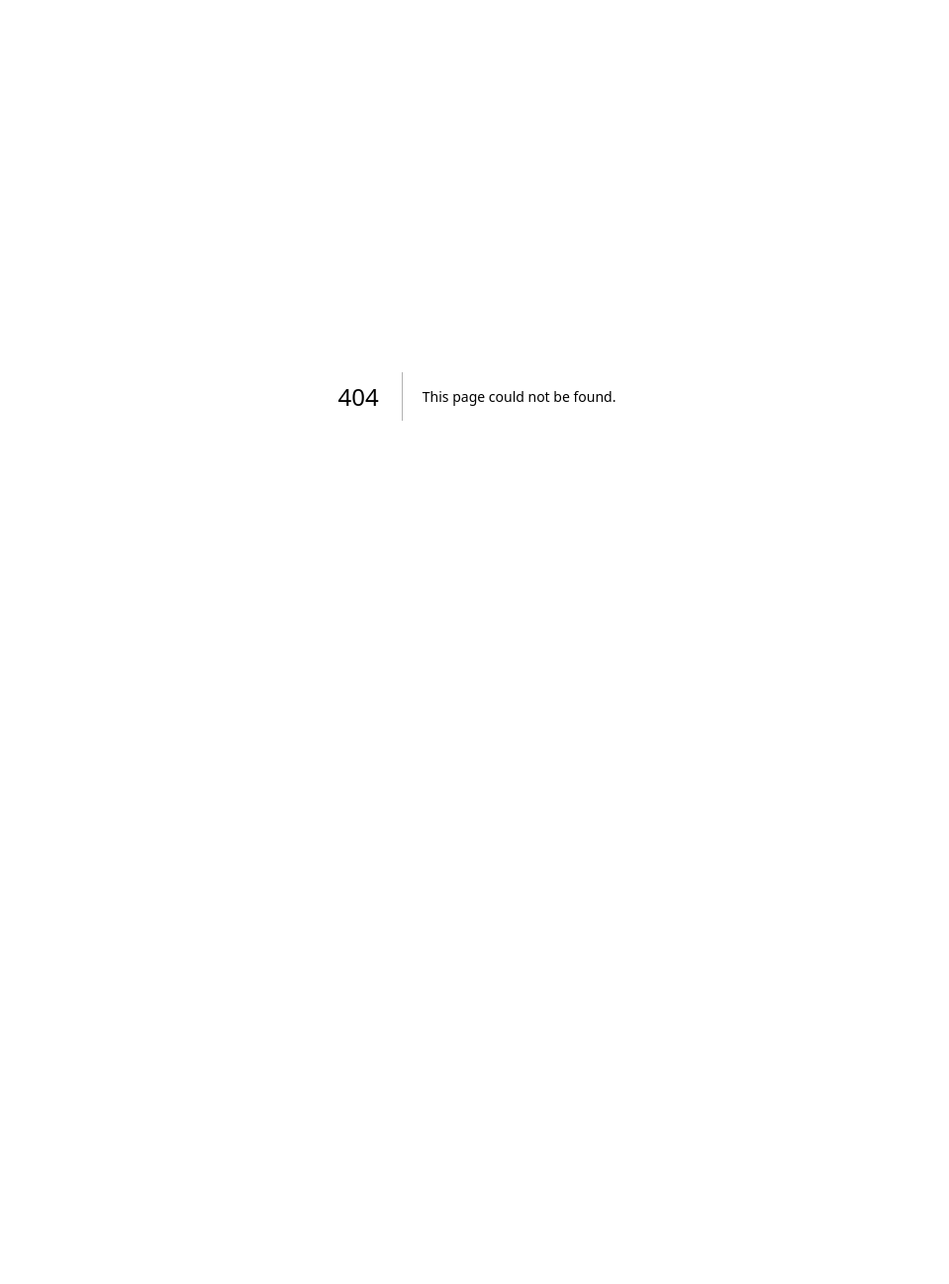
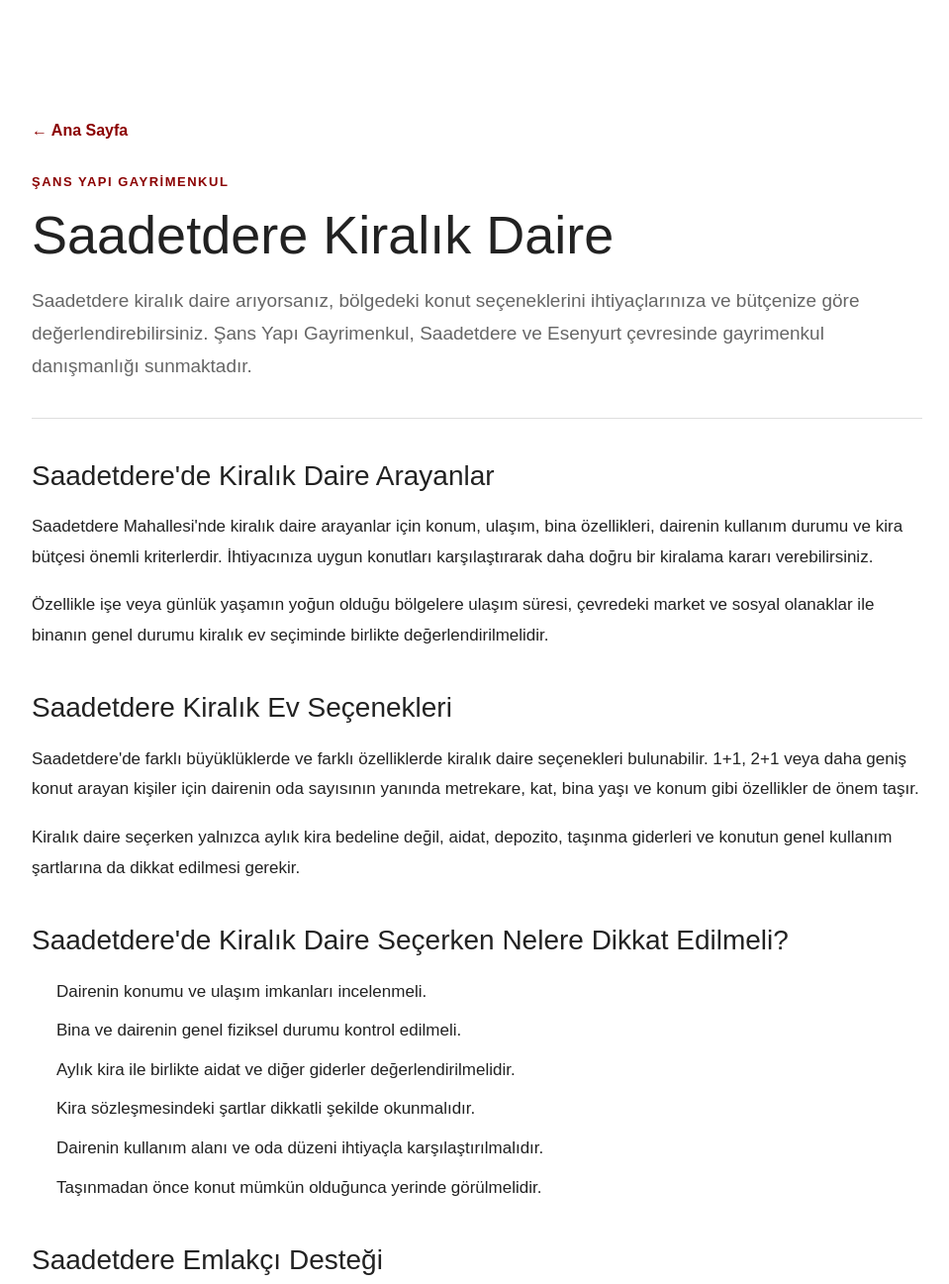
Before and after one commit to sudesolmaz1412/sansemlak, a Next.js app: page /saadetdere-kiralik-daire in a window 1280 px wide. Before the commit this address had no page. Shown: the top 1297 px of the page at 99% size, without its empty margins (158-1117 px from the left). Before the commit the page ends 800 px from the top, so only its background shows below. Built offline with nearby package versions, Linux system fonts and the light colour scheme.

Commit message:
Saadetdere kiralik daire SEO sayfasi eklendi

```diff
--- /dev/null
+++ b/app/saadetdere-kiralik-daire/page.tsx
@@ -0,0 +1,259 @@
+import Link from "next/link";
+import type { Metadata } from "next";
+
+export const metadata: Metadata = {
+  title: "Saadetdere Kiralık Daire | Şans Yapı Gayrimenkul",
+  description:
+    "Saadetdere kiralık daire arıyorsanız Şans Yapı Gayrimenkul ile bölgedeki kiralık ev ve daire seçeneklerini değerlendirin. Saadetdere emlakçı ve gayrimenkul danışmanlığı.",
+  alternates: {
+    canonical: "https://sansyapiemlak.com/saadetdere-kiralik-daire",
+  },
+};
+
+export default function SaadetdereKiralikDairePage() {
+  return (
+    <main className="page">
+      <div className="container">
+        <Link href="/" className="back">
+          ← Ana Sayfa
+        </Link>
+
+        <header>
+          <span className="eyebrow">ŞANS YAPI GAYRİMENKUL</span>
+          <h1>Saadetdere Kiralık Daire</h1>
+          <p className="lead">
+            Saadetdere kiralık daire arıyorsanız, bölgedeki konut seçeneklerini
+            ihtiyaçlarınıza ve bütçenize göre değerlendirebilirsiniz. Şans Yapı
+            Gayrimenkul, Saadetdere ve Esenyurt çevresinde gayrimenkul
+            danışmanlığı sunmaktadır.
+          </p>
+        </header>
+
+        <section>
+          <h2>Saadetdere'de Kiralık Daire Arayanlar</h2>
+          <p>
+            Saadetdere Mahallesi'nde kiralık daire arayanlar için konum,
+            ulaşım, bina özellikleri, dairenin kullanım durumu ve kira bütçesi
+            önemli kriterlerdir. İhtiyacınıza uygun konutları karşılaştırarak
+            daha doğru bir kiralama kararı verebilirsiniz.
+          </p>
+          <p>
+            Özellikle işe veya günlük yaşamın yoğun olduğu bölgelere ulaşım
+            süresi, çevredeki market ve sosyal olanaklar ile binanın genel
+            durumu kiralık ev seçiminde birlikte değerlendirilmelidir.
+          </p>
+        </section>
+
+        <section>
+          <h2>Saadetdere Kiralık Ev Seçenekleri</h2>
+          <p>
+            Saadetdere'de farklı büyüklüklerde ve farklı özelliklerde kiralık
+            daire seçenekleri bulunabilir. 1+1, 2+1 veya daha geniş konut
+            arayan kişiler için dairenin oda sayısının yanında metrekare,
+            kat, bina yaşı ve konum gibi özellikler de önem taşır.
+          </p>
+          <p>
+            Kiralık daire seçerken yalnızca aylık kira bedeline değil, aidat,
+            depozito, taşınma giderleri ve konutun genel kullanım şartlarına
+            da dikkat edilmesi gerekir.
+          </p>
+        </section>
+
+        <section>
+          <h2>Saadetdere'de Kiralık Daire Seçerken Nelere Dikkat Edilmeli?</h2>
+          <ul>
+            <li>Dairenin konumu ve ulaşım imkanları incelenmeli.</li>
+            <li>Bina ve dairenin genel fiziksel durumu kontrol edilmeli.</li>
+            <li>Aylık kira ile birlikte aidat ve diğer giderler değerlendirilmelidir.</li>
+            <li>Kira sözleşmesindeki şartlar dikkatli şekilde okunmalıdır.</li>
+            <li>Dairenin kullanım alanı ve oda düzeni ihtiyaçla karşılaştırılmalıdır.</li>
+            <li>Taşınmadan önce konut mümkün olduğunca yerinde görülmelidir.</li>
+          </ul>
+        </section>
+
+        <section>
+          <h2>Saadetdere Emlakçı Desteği</h2>
+          <p>
+            Saadetdere'de kiralık daire ararken bölgeyi bilen bir gayrimenkul
+            danışmanından destek almak, mevcut seçenekleri daha kolay
+            karşılaştırmanıza yardımcı olabilir.
+          </p>
+          <p>
+            Saadetdere bölgesinde gayrimenkul arıyorsanız{" "}
+            <Link href="/saadetdere-emlakci">
+              Saadetdere emlakçı
+            </Link>{" "}
+            sayfamızı inceleyebilirsiniz.
+          </p>
+        </section>
+
+        <section>
+          <h2>Saadetdere Satılık Daire Seçenekleri</h2>
+          <p>
+            Saadetdere'de kiralık konut ararken satın alma seçeneğini de
+            değerlendirmek isteyenler için bölgedeki satılık daire fırsatları
+            ayrıca incelenebilir.
+          </p>
+          <p>
+            Satın alma seçenekleri hakkında bilgi almak için{" "}
+            <Link href="/saadetdere-satilik-daire">
+              Saadetdere satılık daire
+            </Link>{" "}
+            sayfamıza göz atabilirsiniz.
+          </p>
+        </section>
+
+        <section>
+          <h2>Saadetdere'de Gayrimenkul Danışmanlığı</h2>
+          <p>
+            Kiralık daire seçiminde doğru konum ve doğru konut özelliklerini
+            belirlemek kadar, kiralama sürecinin sağlıklı şekilde yürütülmesi
+            de önemlidir. Şans Yapı Gayrimenkul, Esenyurt ve çevresinde
+            gayrimenkul danışmanlığı hizmeti sunmaktadır.
+          </p>
+          <p>
+            Esenyurt genelindeki gayrimenkul seçeneklerini de görmek
+            isterseniz{" "}
+            <Link href="/esenyurt-emlakci">
+              Esenyurt emlakçı
+            </Link>{" "}
+            sayfamızı inceleyebilirsiniz.
+          </p>
+        </section>
+
+        <div className="cta">
+          <h2>Saadetdere Kiralık Daire Arıyorsanız</h2>
+          <p>
+            Saadetdere ve Esenyurt çevresindeki kiralık daire seçenekleri
+            hakkında bilgi almak için Şans Yapı Gayrimenkul ile iletişime
+            geçebilirsiniz.
+          </p>
+
+          <a href="tel:+905324364573" className="button">
+            0532 436 45 73
+          </a>
+        </div>
+      </div>
+
+      <style>{`
+        .page {
+          min-height: 100vh;
+          padding: 120px 20px 80px;
+          background: #fff;
+          color: #222;
+        }
+
+        .container {
+          max-width: 900px;
+          margin: 0 auto;
+        }
+
+        .back {
+          display: inline-block;
+          margin-bottom: 30px;
+          color: #8b0000;
+          text-decoration: none;
+          font-weight: 700;
+        }
+
+        header {
+          border-bottom: 1px solid #ddd;
+          padding-bottom: 35px;
+          margin-bottom: 40px;
+        }
+
+        .eyebrow {
+          display: block;
+          margin-bottom: 14px;
+          font-size: 13px;
+          font-weight: 800;
+          letter-spacing: 1.5px;
+          color: #8b0000;
+        }
+
+        h1 {
+          font-size: clamp(34px, 5vw, 54px);
+          line-height: 1.1;
+          margin: 0 0 20px;
+        }
+
+        .lead {
+          font-size: 19px;
+          line-height: 1.75;
+          color: #666;
+          margin: 0;
+        }
+
+        section {
+          margin-bottom: 40px;
+        }
+
+        h2 {
+          font-size: 28px;
+          line-height: 1.3;
+          margin: 0 0 18px;
+        }
+
+        p,
+        li {
+          font-size: 17px;
+          line-height: 1.8;
+        }
+
+        p {
+          margin-bottom: 18px;
+        }
+
+        a:not(.back):not(.button) {
+          color: #8b0000;
+          font-weight: 700;
+        }
+
+        ul {
+          padding-left: 25px;
+        }
+
+        li {
+          margin-bottom: 9px;
+        }
+
+        .cta {
+          margin-top: 55px;
+          padding: 32px;
+          background: #f5f5f5;
+          border-radius: 14px;
+        }
+
+        .cta h2 {
+          margin-top: 0;
+        }
+
+        .button {
+          display: inline-block;
+          margin-top: 10px;
+          padding: 14px 24px;
+          background: #8b0000;
+          color: #fff;
+          text-decoration: none;
+          border-radius: 8px;
+          font-weight: 800;
+        }
+
+        @media (max-width: 650px) {
+          .page {
+            padding: 100px 18px 60px;
+          }
+
+          p,
+          li {
+            font-size: 16px;
+          }
+
+          h2 {
+            font-size: 24px;
+          }
+        }
+      `}</style>
+    </main>
+  );
+}
```
